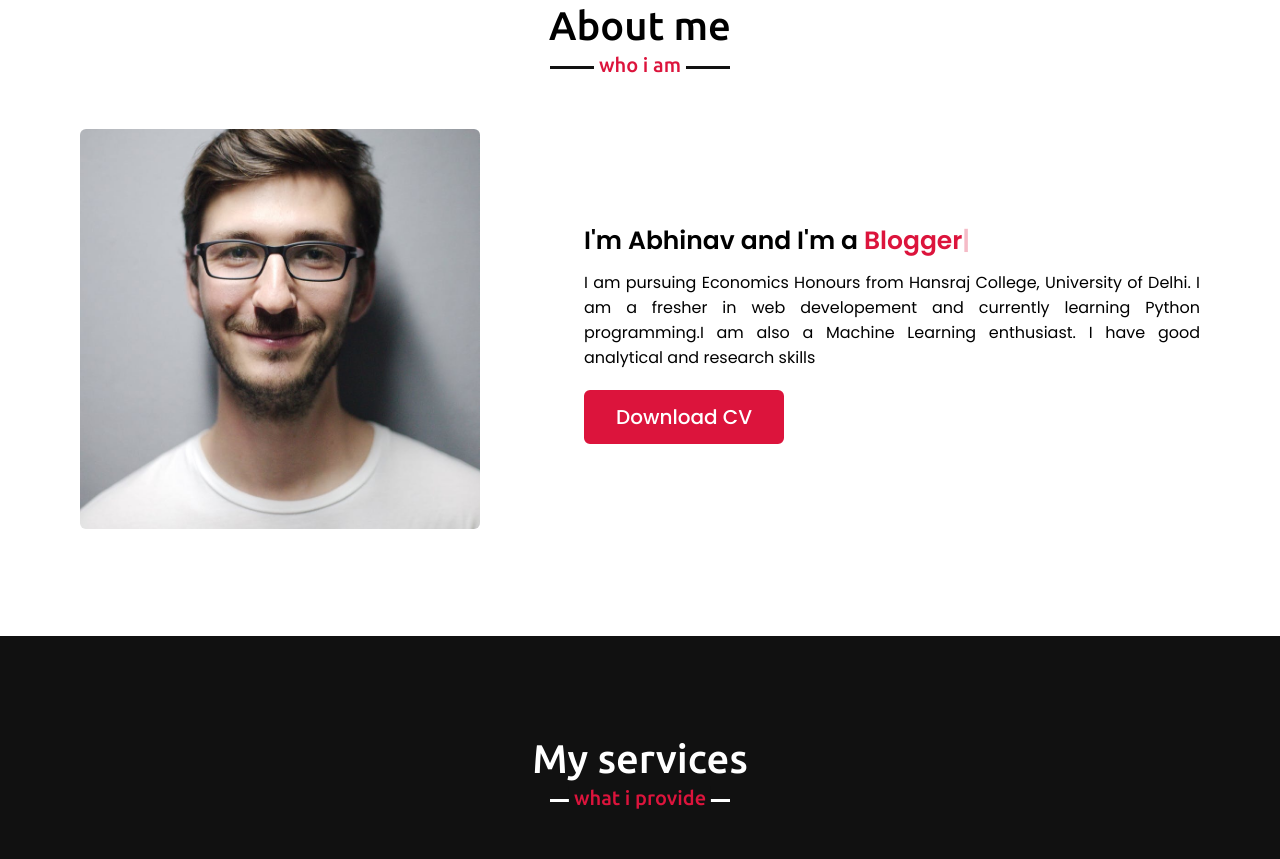
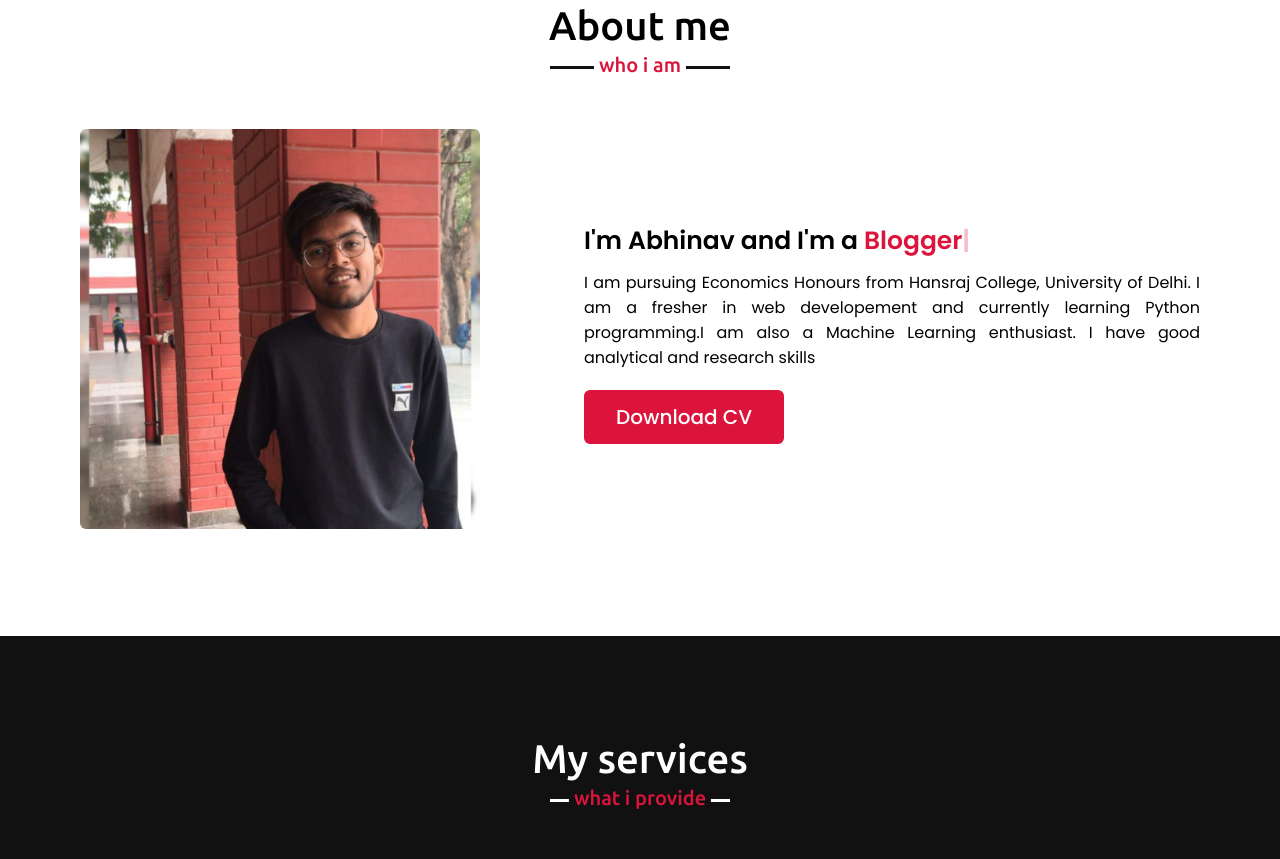
Before and after one commit to creator-abhinav1001/portfolio-website, a plain HTML site: page index.html in a window 1280 px wide. Shown: the part 897-1756 px from the top of the page. Drawn offline with nearby package versions, Linux system fonts and the light colour scheme.

Commit message:
Update index.html

```diff
--- a/index.html
+++ b/index.html
@@ -52,7 +52,7 @@
             <h2 class="title">About me</h2>
             <div class="about-content">
                 <div class="column left">
-                    <img src="images/profile-1.jpeg" alt="">
+                    <img src="images/SquarePic_20211202_16464550.jpg" alt="">
                 </div>
                 <div class="column right">
                     <div class="text">I'm Abhinav and I'm a <span class="typing-2"></span></div>
```
